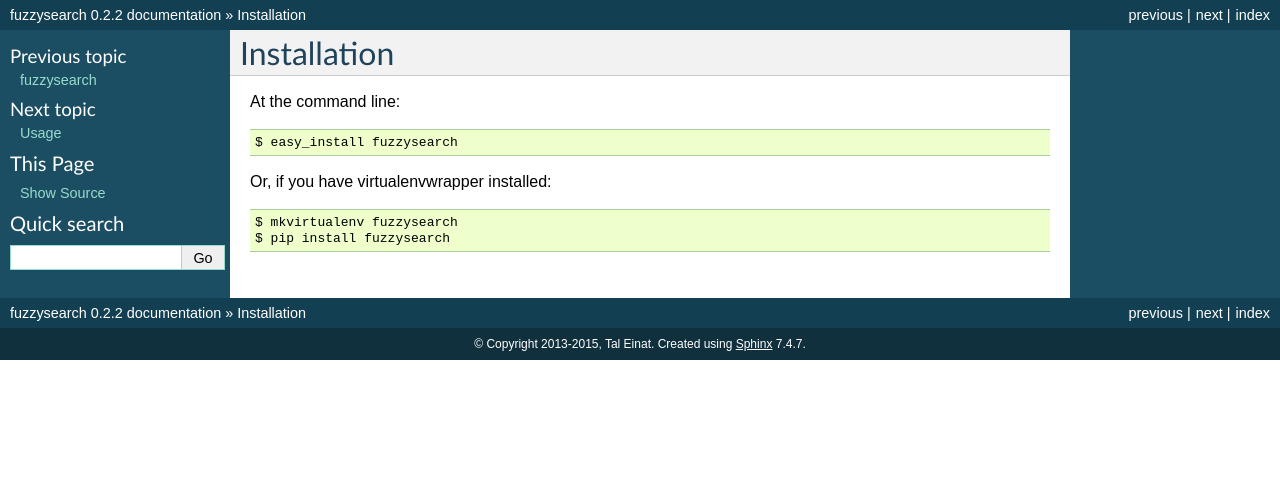
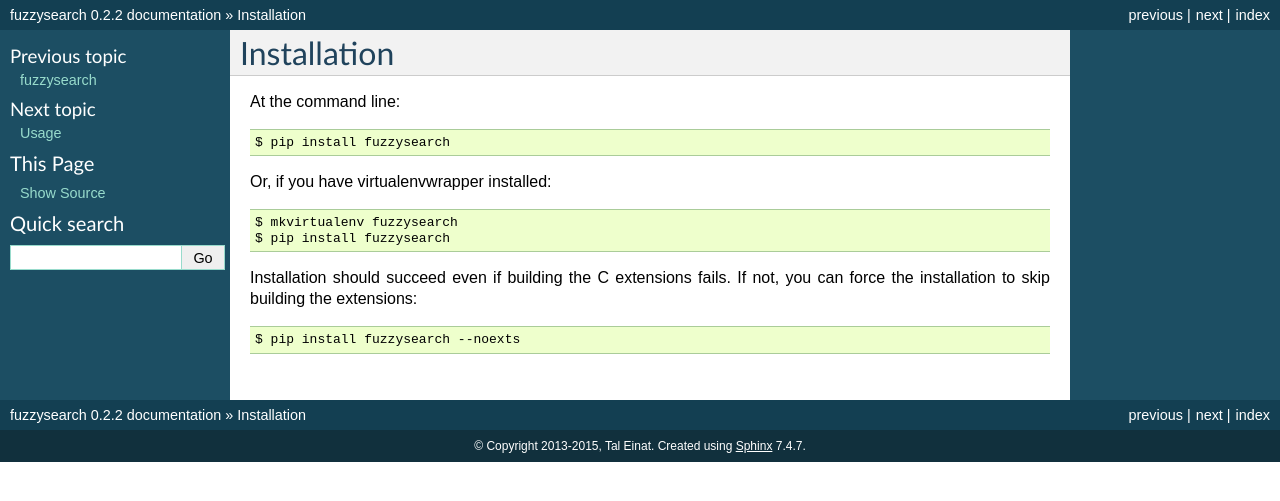
Before and after one commit to taleinat/fuzzysearch, a Sphinx documentation site: the page built from docs/installation.rst, in a window 1280 px wide. Shown: the top 501 px of the page. Built offline with Sphinx 7.4.7, drawn with Linux system fonts in a browser that asks for light colours.

Commit message:
added --noexts option for setup.py to avoid trying to build the C extensions

```diff
--- a/HISTORY.rst
+++ b/HISTORY.rst
@@ -2,6 +2,11 @@
 
 History
 -------
+
+?.?.? (????-??-??)
+++++++++++++++++++
+
+* Added --noexts option for setup.py to avoid trying to build the C extensions
 
 0.2.2 (2014-03-27)
 ++++++++++++++++++
--- a/README.rst
+++ b/README.rst
@@ -18,6 +18,12 @@
 
 * Free software: `MIT license <LICENSE>`_
 * Documentation: http://fuzzysearch.rtfd.org.
+
+Installation
+------------
+Just install using pip::
+
+    $ pip install fuzzysearch
 
 Features
 --------
--- a/docs/installation.rst
+++ b/docs/installation.rst
@@ -4,9 +4,14 @@
 
 At the command line::
 
-    $ easy_install fuzzysearch
+    $ pip install fuzzysearch
 
 Or, if you have virtualenvwrapper installed::
 
     $ mkvirtualenv fuzzysearch
     $ pip install fuzzysearch
+
+Installation should succeed even if building the C extensions fails. If not,
+you can force the installation to skip building the extensions::
+
+    $ pip install fuzzysearch --noexts
```
Also changed, not shown: setup.py (+8 -4 lines).
